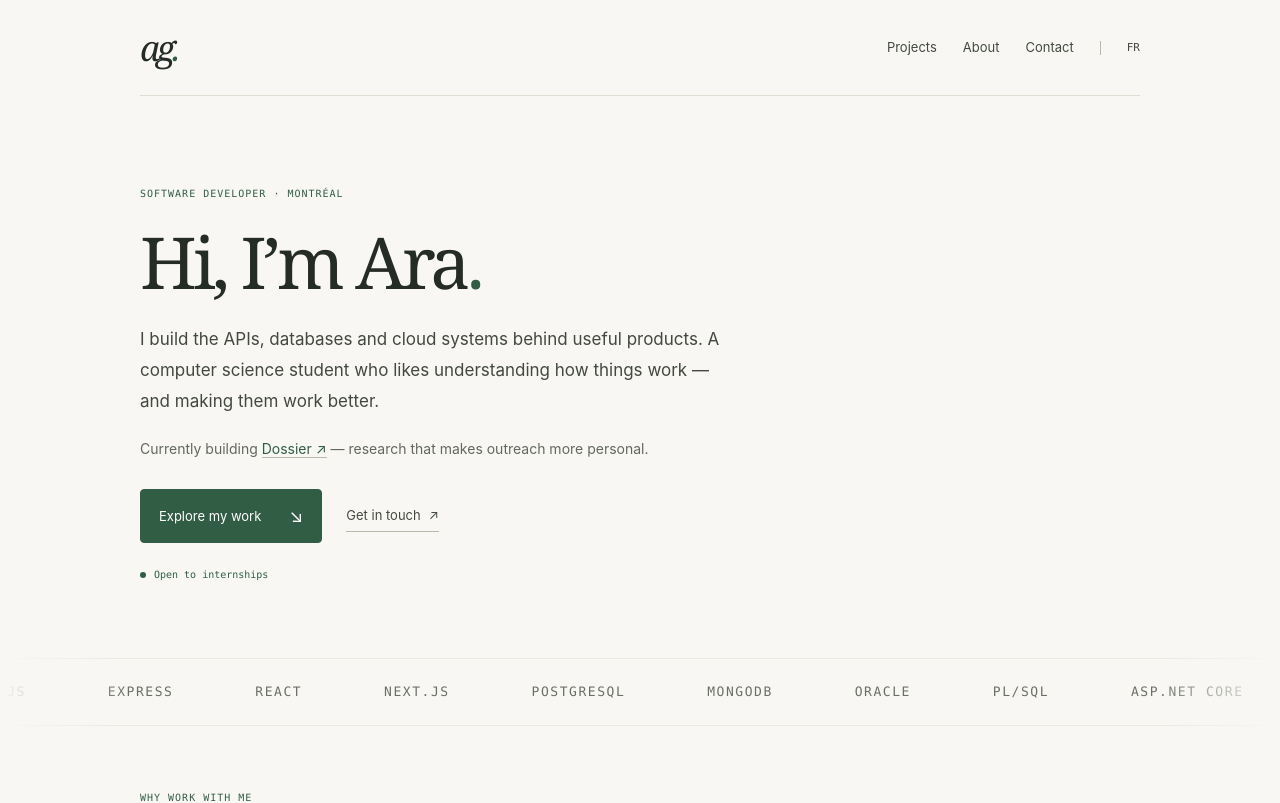
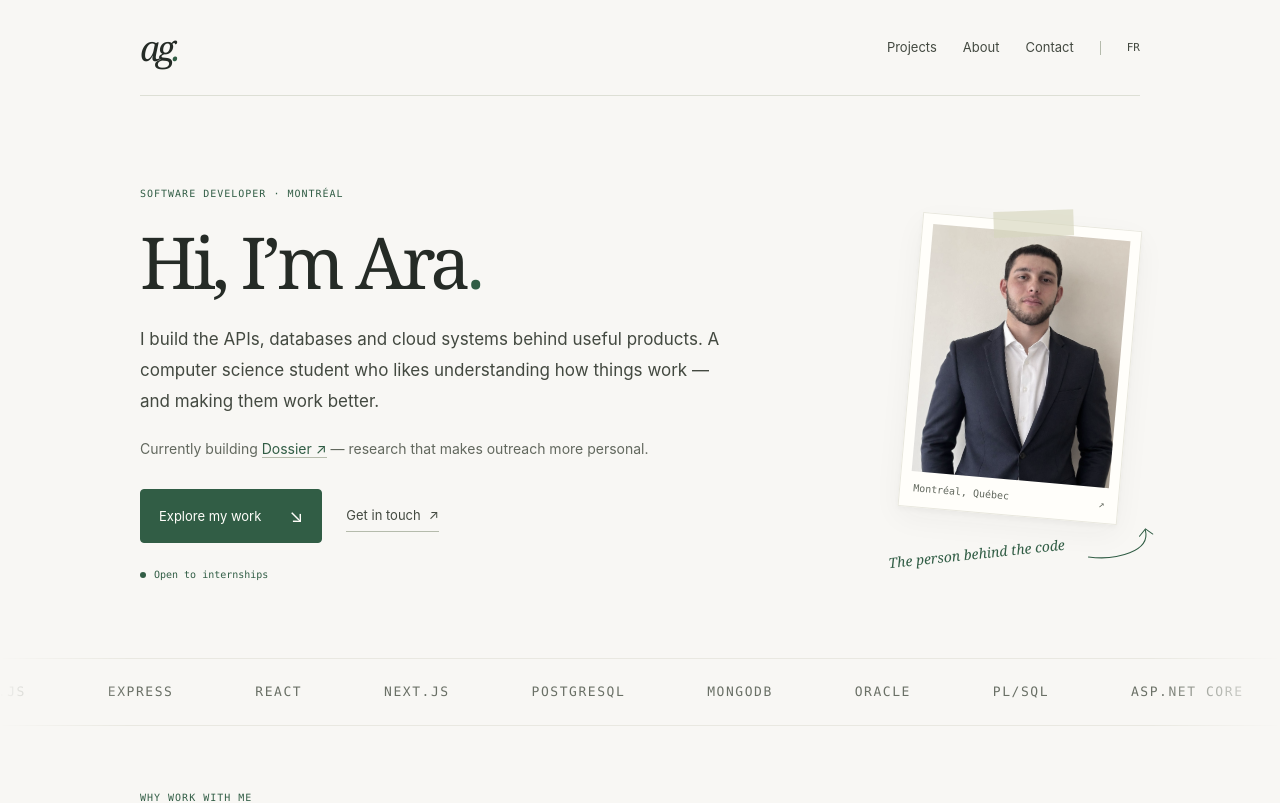
Before and after one commit to AraGhah/Portfolio, a Next.js app: page /en in a window 1280 px wide. Shown: the top 803 px of the page. Built offline with nearby package versions, Linux system fonts and the light colour scheme.

Commit message:
Add a familiar face and a few handwritten details

```diff
--- a/components/hero/Hero.module.css
+++ b/components/hero/Hero.module.css
@@ -10,5 +10,14 @@
 .primary:hover { background: var(--acc-hover); transform: translateY(-2px); }
 .primary span { font-size: 18px; }
 .available { display: flex; gap: 8px; align-items: center; margin: 24px 0 0; font: 10px/1.5 var(--font-mono); color: var(--acc); }
+.portrait { margin: 0; position: relative; padding: 8px 10px 40px; }
+.photoFrame { position: relative; background: #fffefa; padding: 10px 10px 0; transform: rotate(5deg); box-shadow: 0 3px 5px #252b2608, 0 10px 30px #252b260b; border: 1px solid #e8e7de; transition: transform .3s; }
+.photoFrame:hover { transform: rotate(1deg); }
+.photo { width: 100%; aspect-ratio: 4/5; object-fit: cover; object-position: 50% 25%; filter: saturate(.65); }
+.photoFrame figcaption { display: flex; justify-content: space-between; align-items: center; padding: 11px 3px 13px; font: 10px var(--font-mono); color: var(--ink-muted); }
+.tape { position: absolute; top: -12px; left: 32%; width: 80px; height: 26px; z-index: 1; background: #d6d7bda3; transform: rotate(-7deg); }
+.photoNote { position: absolute; bottom: -8px; left: -12px; font: italic 14px var(--font-display); color: var(--acc); transform: rotate(-6deg); }
+.doodle { position: absolute; right: -18px; bottom: -9px; width: 74px; color: var(--acc); }
 @media (max-width: 700px) { .hero { grid-template-columns: minmax(0, 1fr); gap: 36px; padding-top: 52px; } }
+@media (max-width: 700px) { .portrait { grid-row: 1; width: 160px; justify-self: end; margin-bottom: -25px; padding-bottom: 20px; } .photoNote { font-size: 12px; left: -136px; bottom: 38px; max-width: 115px; } .doodle { left: -60px; bottom: 3px; width: 60px; } }
 @media (max-width: 600px) { .hero { padding: 50px 22px; } .title { font-size: clamp(42px, 10vw, 60px); } .lead { font-size: 16px; } }
--- a/components/hero/Hero.tsx
+++ b/components/hero/Hero.tsx
@@ -1,4 +1,5 @@
 import { useTranslations } from 'next-intl';
+import Image from 'next/image';
 import { profile } from '@/content/profile';
 import styles from './Hero.module.css';
 
@@ -17,6 +18,17 @@ export function Hero() {
         </div>
         <p className={styles.available}><span className="status-dot" aria-hidden />{t('available')}</p>
       </div>
+      <figure className={styles.portrait}>
+        <div className={styles.photoFrame}>
+          <span className={styles.tape} aria-hidden />
+          <Image src="/ara.jpg" alt="Ara Ghahramanyan" width={480} height={600} priority className={styles.photo} sizes="(max-width: 700px) 160px, 220px" />
+          <figcaption>{t('location')} <span aria-hidden>↗</span></figcaption>
+        </div>
+        <p className={styles.photoNote}>{t('photoNote')}</p>
+        <svg className={styles.doodle} viewBox="0 0 100 60" fill="none" aria-hidden>
+          <path d="M6 50C45 55 90 42 83 14M75 22l8-10 10 7" stroke="currentColor" strokeWidth="1.4" strokeLinecap="round" />
+        </svg>
+      </figure>
     </section>
   );
 }
```
